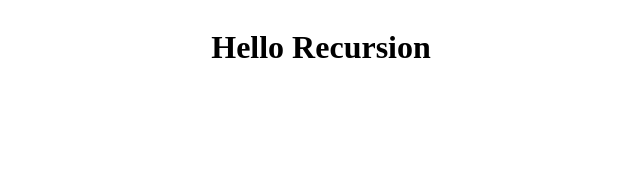
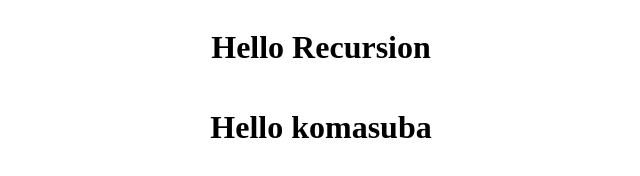
Before and after one commit to ryoyamadakob106-cmd/task1, a plain HTML site: page index.html in a window 1280 px wide. Shown: the whole page, without its empty margins (319-959 px from the left). Drawn offline with Linux system fonts and the light colour scheme.

Commit message:
added greeting by komasuba

```diff
--- a/index.html
+++ b/index.html
@@ -10,6 +10,7 @@
 <body>
     <div class="container">
         <h1>Hello Recursion</h1>
+        <h1>Hello komasuba</h1>
     </div>
 </body>
 </html>
```
